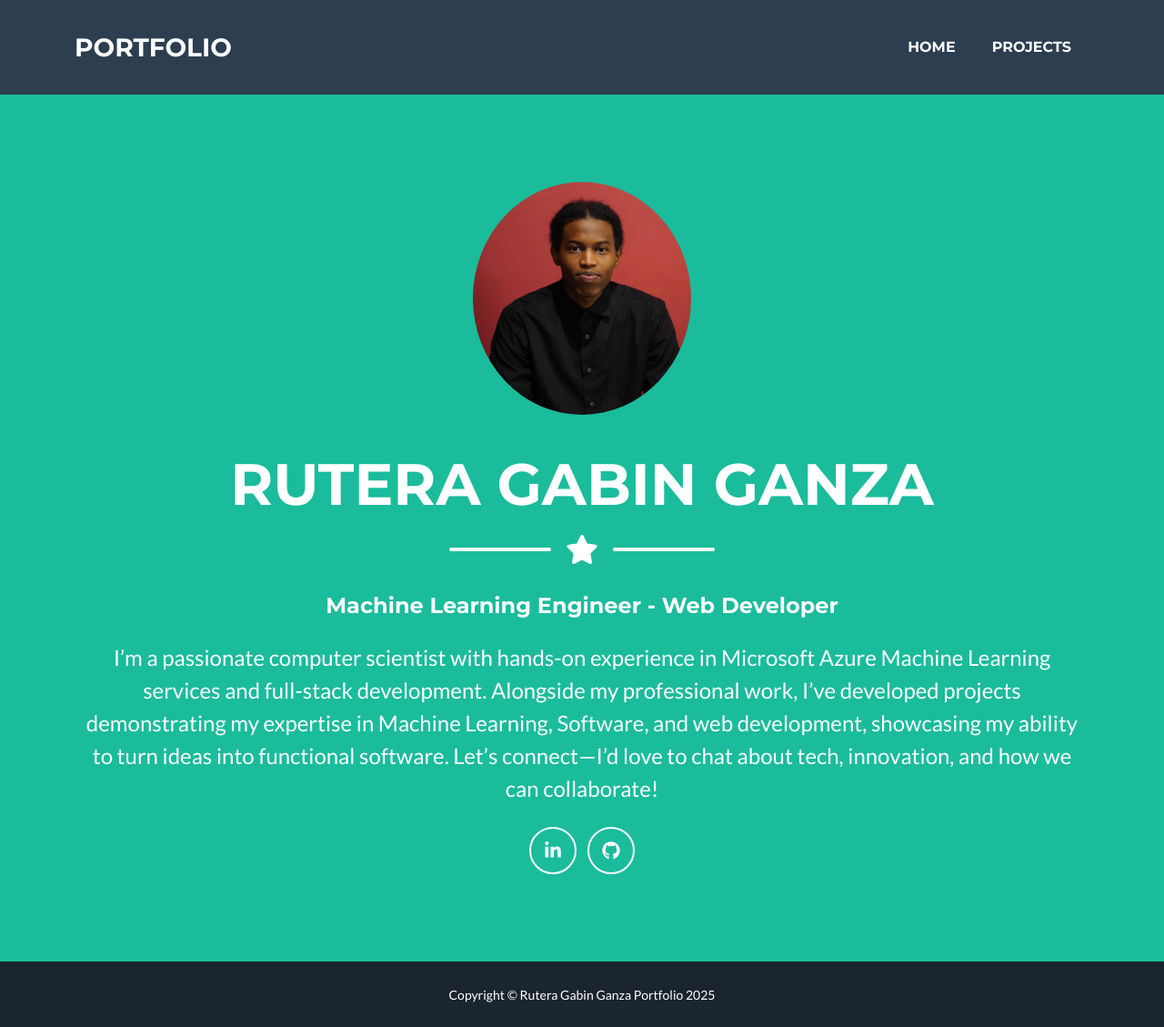
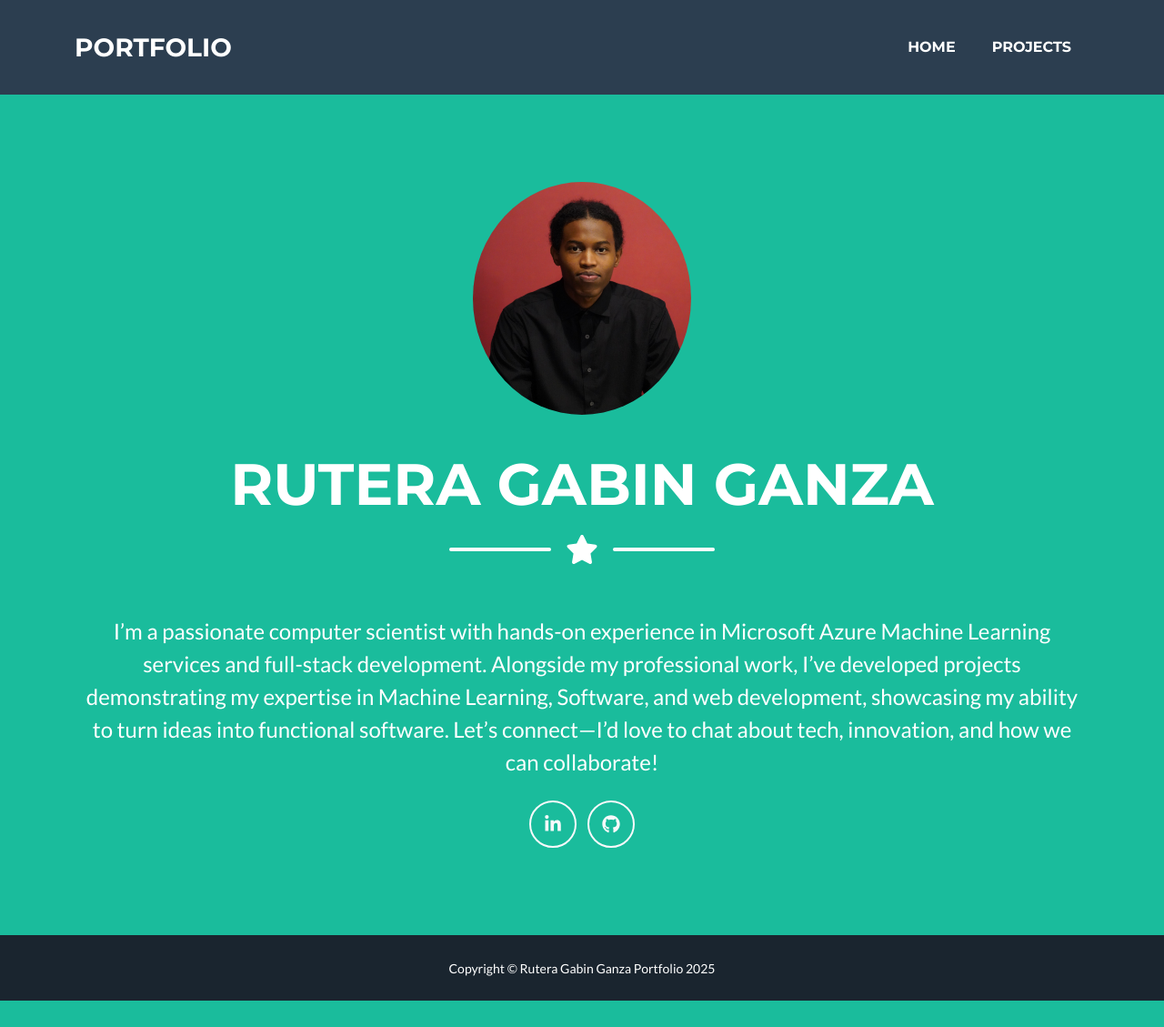
Before and after one commit to ruteraga/mPortfolio, a Django app: template main/templates/index.html in a window 1280 px wide. Shown: the whole page at 91% size. After the commit the page ends 1100 px from the top, so only its background shows below. Run offline with Django 5.2, Linux system fonts and the light colour scheme; the template is opened without the code that fills it, so the values that code supplies are empty; some libraries are stand-ins or nearby versions.

Commit message:
Update index.html

```diff
--- a/main/templates/index.html
+++ b/main/templates/index.html
@@ -49,7 +49,7 @@
                 <div class="divider-custom-line"></div>
             </div>
             <!-- Masthead Subheading-->
-            <h3 class="masthead-subheading font-weight-light mb-0">Machine Learning Engineer - Web Developer</h3>
+            <h3 class="masthead-subheading font-weight-light mb-0"></h3>
             <br>
             <p class="masthead-subheading font-weight-light mb-0">I’m a passionate computer scientist with hands-on experience in Microsoft Azure Machine Learning services and full-stack development. Alongside my professional work, I’ve developed projects demonstrating my expertise in Machine Learning, Software, and web development, showcasing my ability to turn ideas into functional software. Let’s connect—I’d love to chat about tech, innovation, and how we can collaborate!</p>
             <div class="text-center mt-4">
```
